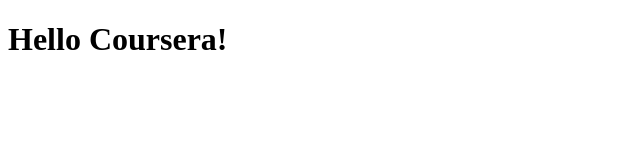
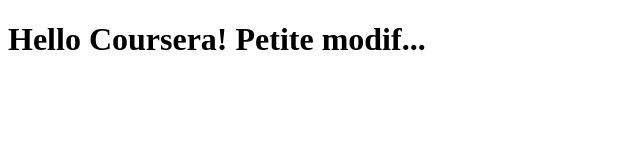
Before and after one commit to ManueB69/coursera-test, a plain HTML site: page site/index.html in a window 1280 px wide. Shown: the whole page, without its empty margins (0-640 px from the left). Drawn offline with Linux system fonts and the light colour scheme.

Commit message:
modif index et ajout page2

```diff
--- a/site/index.html
+++ b/site/index.html
@@ -5,6 +5,6 @@
 </head>
 
 <body>
-	<h1>Hello Coursera!</h1>
+	<h1>Hello Coursera! Petite modif...</h1>
 </body>
 </html>
```
Also changed, not shown: site/page2.html (added, +10 -0 lines).
